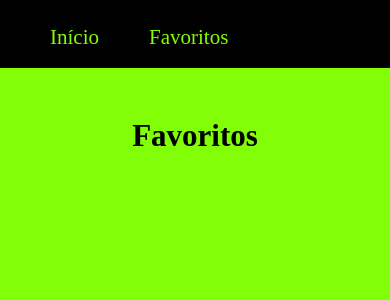
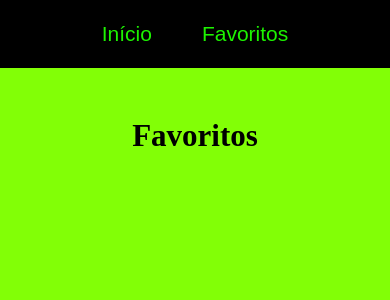
Before and after one commit to matheus-feijo/rick-and-morty-app, a React (Vite) app: page /favoritos in a window 390 px wide. Shown: the top 300 px of the page. Built offline with nearby package versions, Linux system fonts and the light colour scheme.

Commit message:
fix/ ajuste responsividade

```diff
--- a/src/components/CardCSS/index.tsx
+++ b/src/components/CardCSS/index.tsx
@@ -9,4 +9,5 @@ export const CardCSS = styled.div<ICardCharacterProps>`
   text-align: center;
   padding: 10px;
   border-radius: 8px;
+
 `;
--- a/src/components/ContainerCards/index.tsx
+++ b/src/components/ContainerCards/index.tsx
@@ -5,4 +5,8 @@ export const ContainerCards = styled.div`
   flex-direction: column;
   gap: 5px;
   justify-content: center;
+
+  @media screen and (max-width: 500px) {
+    width: 80%;
+  }
 `;
--- a/src/components/ImageCharacter/index.tsx
+++ b/src/components/ImageCharacter/index.tsx
@@ -9,8 +9,8 @@ export const ImageCharacter = styled.img`
     opacity: 0.7;
   }
 
-  @media (max-width: 400px) {
-    width: 150px;
-    height: 150px;
+  @media (max-width: 500px) {
+    width: 100%;
+    height: 200px;
   }
 `;
--- a/src/components/TheHeader/styled.ts
+++ b/src/components/TheHeader/styled.ts
@@ -7,17 +7,26 @@ export const HeaderCSS = styled.header`
   color: #82ff06;
 
   display: flex;
+  align-items: center;
   gap: 50px;
   padding: 25px 50px;
+
+  @media screen and (max-width: 500px) {
+    justify-content: center;
+    gap: 20;
+  }
 `;
 
-export const NavButtonCSS = styled.div`
+export const NavButtonCSS = styled.button`
   cursor: pointer;
+  border: none;
+  background: transparent;
+  color: #1df301;
+
   font-size: 21px;
   transition: font-size 0.5s;
 
   :hover {
     font-size: 22px;
-    border-bottom: 2px solid #1df301;
   }
 `;
--- a/src/pages/home/components/characters/style.module.css
+++ b/src/pages/home/components/characters/style.module.css
@@ -39,3 +39,15 @@
     font-weight: bold;
 
 }
+
+
+@media screen and (max-width:500px){
+    .container-change-page{
+        justify-content: center;
+    }
+
+    .cotnainer{
+        margin-top: 0px;
+    }
+
+}
```
